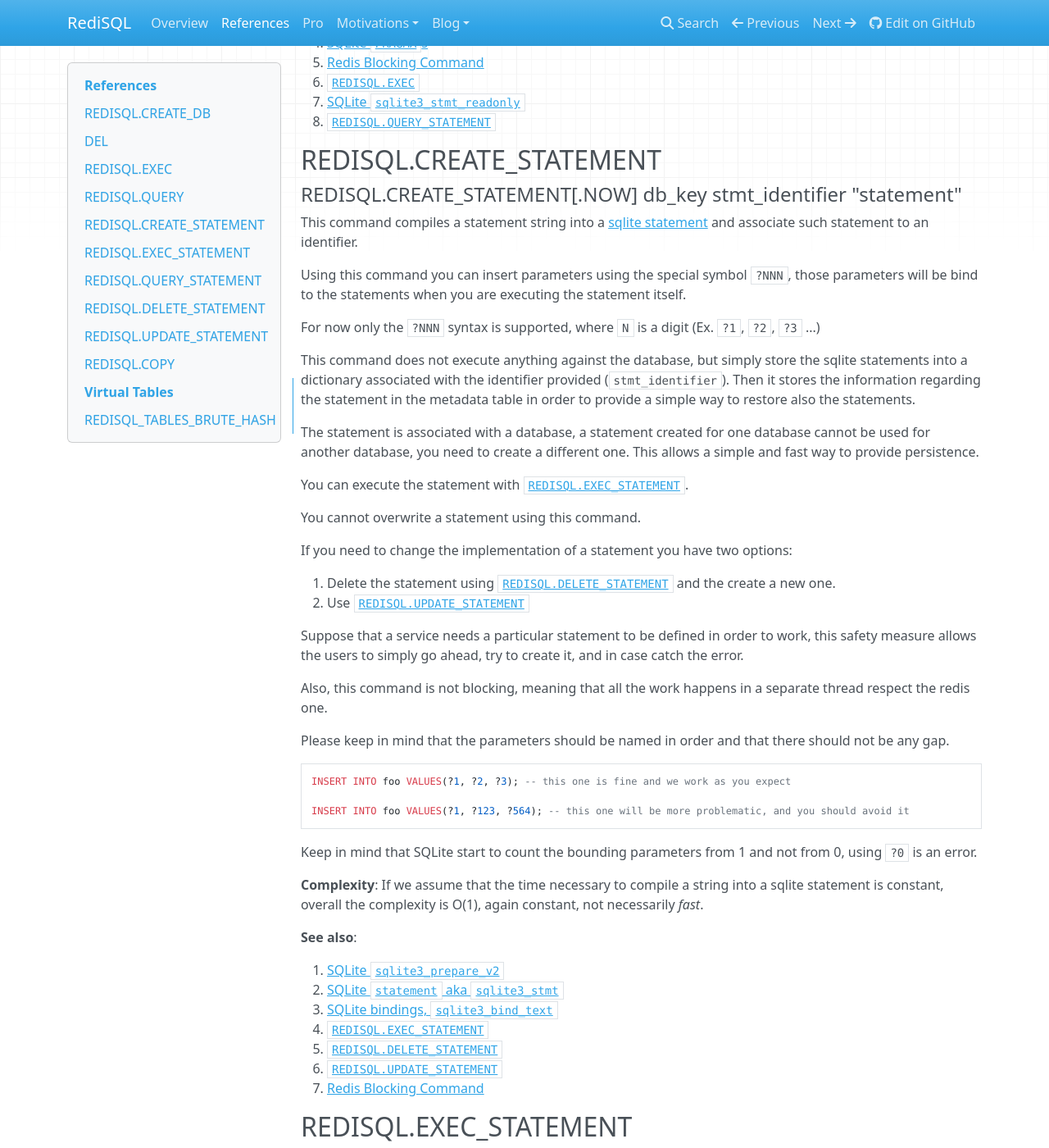
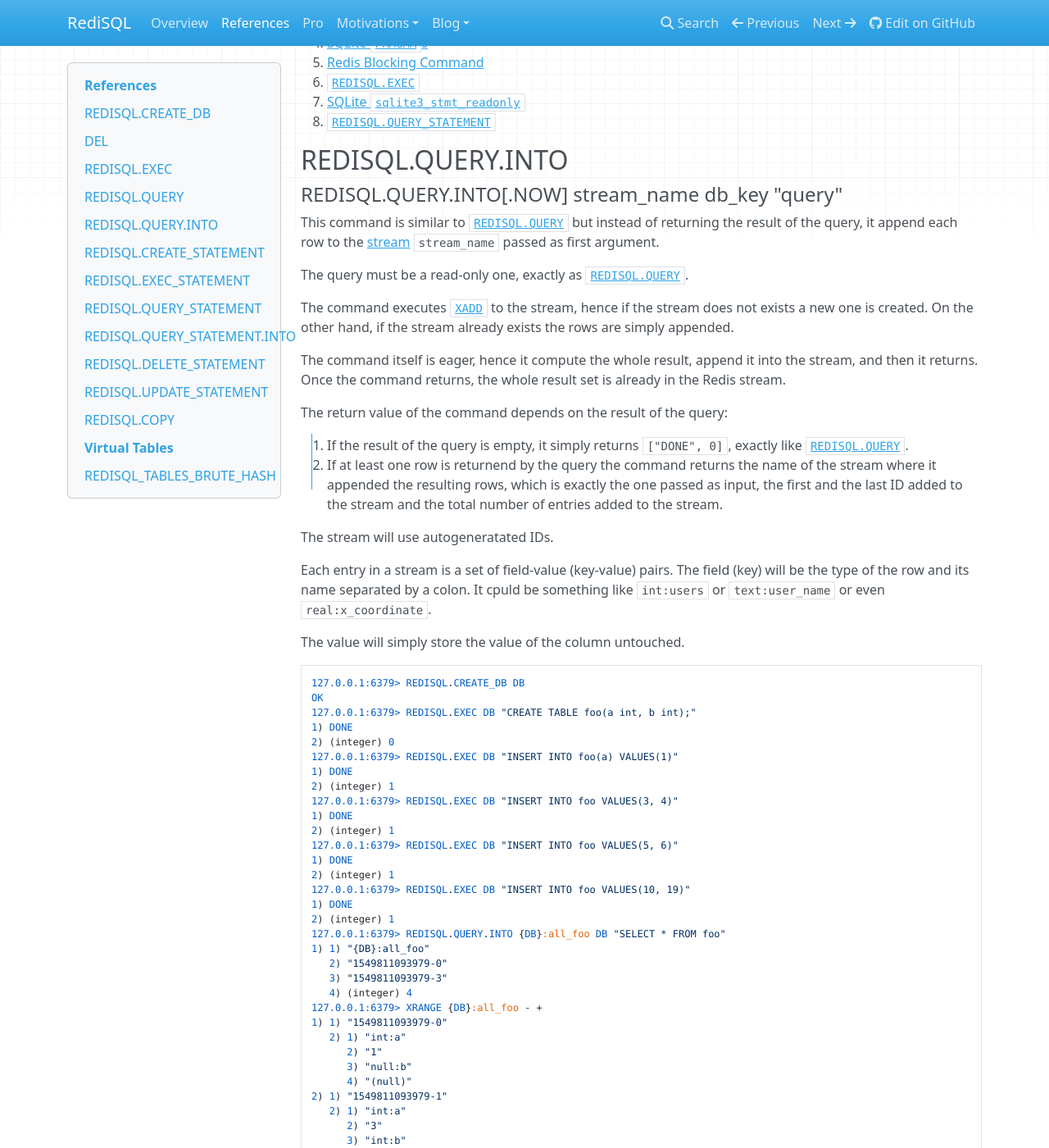
Before and after one commit to RedBeardLab/rediSQL, an MkDocs documentation site: the page built from doc/docs/references.md, in a window 1280 px wide and 1400 px high, scrolled down 2435 px. Shown: the whole window at 82% size. Built offline with MkDocs 1.6.1, drawn with Linux system fonts in a browser that asks for light colours; nearby versions of some CDN libraries; old or Windows-style settings are respelled for this version of MkDocs; some of the changed text lies outside the part shown.

Commit message:
add reference to the .INTO command and the python blog

````diff
--- a/doc/docs/references.md
+++ b/doc/docs/references.md
@@ -99,6 +99,95 @@
 6. [`REDISQL.EXEC`][exec]
 7. [SQLite `sqlite3_stmt_readonly`][sqlite_readonly]
 8. [`REDISQL.QUERY_STATEMENT`][query_statement]
+
+## REDISQL.QUERY.INTO
+
+#### REDISQL.QUERY.INTO[.NOW] stream_name db_key "query"
+
+This command is similar to [`REDISQL.QUERY`][query] but instead of returning the result of the query, it append each row to the [stream][redis_streams_intro] `stream_name` passed as first argument.
+
+The query must be a read-only one, exactly as [`REDISQL.QUERY`][query].
+
+The command executes [`XADD`][redis_xadd] to the stream, hence if the stream does not exists a new one is created. On the other hand, if the stream already exists the rows are simply appended.
+
+The command itself is eager, hence it compute the whole result, append it into the stream, and then it returns. Once the command returns, the whole result set is already in the Redis stream.
+
+The return value of the command depends on the result of the query:
+
+1. If the result of the query is empty, it simply returns `["DONE", 0]`, exactly like [`REDISQL.QUERY`][query].
+2. If at least one row is returnend by the query the command returns the name of the stream where it appended the resulting rows, which is exactly the one passed as input, the first and the last ID added to the stream and the total number of entries added to the stream.
+
+The stream will use autogeneratated IDs.
+
+Each entry in a stream is a set of field-value (key-value) pairs. The field (key) will be the type of the row and its name separated by a colon. It cpuld be something like `int:users` or `text:user_name` or even `real:x_coordinate`.
+
+The value will simply store the value of the column untouched.
+
+```
+127.0.0.1:6379> REDISQL.CREATE_DB DB
+OK
+127.0.0.1:6379> REDISQL.EXEC DB "CREATE TABLE foo(a int, b int);"
+1) DONE
+2) (integer) 0
+127.0.0.1:6379> REDISQL.EXEC DB "INSERT INTO foo(a) VALUES(1)"
+1) DONE
+2) (integer) 1
+127.0.0.1:6379> REDISQL.EXEC DB "INSERT INTO foo VALUES(3, 4)"
+1) DONE
+2) (integer) 1
+127.0.0.1:6379> REDISQL.EXEC DB "INSERT INTO foo VALUES(5, 6)"
+1) DONE
+2) (integer) 1
+127.0.0.1:6379> REDISQL.EXEC DB "INSERT INTO foo VALUES(10, 19)"
+1) DONE
+2) (integer) 1
+127.0.0.1:6379> REDISQL.QUERY.INTO {DB}:all_foo DB "SELECT * FROM foo"
+1) 1) "{DB}:all_foo"
+   2) "1549811093979-0"
+   3) "1549811093979-3"
+   4) (integer) 4
+127.0.0.1:6379> XRANGE {DB}:all_foo - +
+1) 1) "1549811093979-0"
+   2) 1) "int:a"
+      2) "1"
+      3) "null:b"
+      4) "(null)"
+2) 1) "1549811093979-1"
+   2) 1) "int:a"
+      2) "3"
+      3) "int:b"
+      4) "4"
+3) 1) "1549811093979-2"
+   2) 1) "int:a"
+      2) "5"
+      3) "int:b"
+      4) "6"
+4) 1) "1549811093979-3"
+   2) 1) "int:a"
+      2) "10"
+      3) "int:b"
+      4) "19"
+```
+
+
+Using a standard Redis Stream all the standard consideration applies.
+
+1. The stream is not deleted by RediSQL, hence it can definitely be used for caching, on the other hand too many streams will use memory.
+2. The stream use a standard Redis key, in a cluster environment you should be sure that the database that is executing the query and the stream that will accomodate the result are on the same cluster node.
+This can be accomplished easily by forcing the stream name to hash to the same cluster node of the database, it is sufficiento to use a `stream_name` composed as such `{db_key}:what:ever:here`. Redis will hash only the part between the `{` and `}` in order to compute the cluster node.
+3. The result can be consumed using the standard [Redis streams commands][redis_stream_commands], two good starting points are [`XREAD`][redis_xread] and [`XRANGE`][redis_xrange].
+
+**Complexity**: The complexity of the command is `O(n)` where `n` is the amount of row returned by the query.
+
+**See also**:
+
+1. [`REDISQL.QUERY`][query]
+2. [`REDISQL.QUERY_STATEMENT.INTO`][query_statement_into]
+3. [Redis Streams Intro][redis_streams_intro]
+4. [Redis Streams Commands][redis_stream_commands]
+5. [`XADD`][redis_xadd]
+6. [`XREAD`][redis_xread]
+7. [`XRANGE`][redis_xrange]
 
 ## REDISQL.CREATE_STATEMENT
 
@@ -222,6 +311,26 @@
 6. [`REDISQL.EXEC_STATEMENT`][exec_statement]
 7. [SQLite `sqlite3_stmt_readonly`][sqlite_readonly]
 8. [`REDISQL.QUERY`][query]
+
+
+## REDISQL.QUERY_STATEMENT.INTO
+
+#### REDISQL.QUERY_STATEMENT.INTO[.NOW] stream_name db_key stmt_identifier [binding_parameters ...]
+
+This command behave like [`REDISQL.QUERY.INTO`][query_into] but instead of a query it takes as input a read-only statement and its binding paramenters.
+
+**Complexity**: The complexity of the command is `O(n)` where `n` is the amount of row returned by the query.
+
+**See also**:
+
+1. [`REDISQL.QUERY.INTO`][query_into]
+2. [`REDISQL.QUERY_STATEMENT`][query_statement]
+3. [Redis Streams Intro][redis_streams_intro]
+4. [Redis Streams Commands][redis_stream_commands]
+5. [`XADD`][redis_xadd]
+6. [`XREAD`][redis_xread]
+7. [`XRANGE`][redis_xrange]
+
 
 
 ## REDISQL.DELETE_STATEMENT
@@ -421,3 +530,10 @@
 [scan]: https://redis.io/commands/scan
 [hget]: https://redis.io/commands/hget
 [backup_api]: https://www.sqlite.org/backup.html
+[redis_streams_intro]: https://redis.io/topics/streams-intro
+[redis_stream_commands]: https://redis.io/commands#stream
+[redis_xadd]: https://redis.io/commands/xadd
+[redis_xread]: https://redis.io/commands/xread
+[redis_xrange]: https://redis.io/commands/xrange
+[query_into]: #redisqlqueryinto
+[query_statement_into]: #redisqlquery_statementinto
--- a/doc/mkdocs.yml
+++ b/doc/mkdocs.yml
@@ -18,9 +18,11 @@
       - "PRO Motivations": pro_motivations.md
   -
     Blog:
+      - 'Release 0.8.0': 'blog/release_0.8.0.md'
       - 'Release 0.7.0': 'blog/release_0.7.0.md'
       - 'Release 0.6.0': 'blog/release_0.6.0.md'
       - 'Release 0.5.0': 'blog/release_0.5.0.md'
       - 'Analytics': 'blog/analytics.md'
       - 'JSON on Redis using RediSQL, SQL steroids for Redis': 'blog/JaaS.md'
       - 'Double performances of RediSQL going zero copy': 'blog/performances.md'
+      - 'Using RediSQL with Python': 'blog/python/using-redisql-with-python.md'
````
Also changed, not shown: doc/docs/blog/python/requirements.txt (added, +10 -0 lines), doc/docs/blog/python/src/main.py (added, +129 -0 lines), doc/docs/blog/python/src/simple.py (added, +85 -0 lines), doc/docs/blog/python/using-redisql-with-python.md (added, +188 -0 lines), doc/docs/blog/release_0.8.0.md (added, +112 -0 lines).
